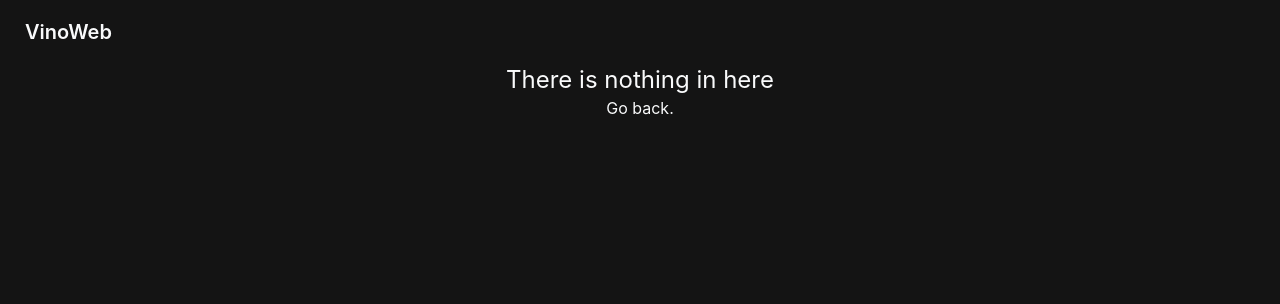
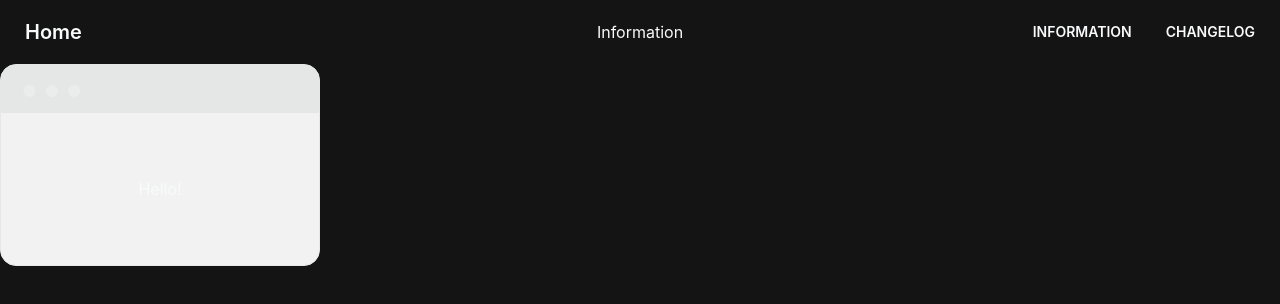
Before and after one commit to AlvinoAryo/Homepage-React, a React (Create React App) app: page /Information in a window 1280 px wide. Shown: the top 304 px of the page. Built offline with nearby package versions, Linux system fonts and the light colour scheme.

Commit message:
Adding information and changelog

```diff
--- a/public/index.html
+++ b/public/index.html
@@ -24,7 +24,7 @@
       work correctly both with client-side routing and a non-root public URL.
       Learn how to configure a non-root public URL by running `npm run build`.
     -->
-    <title>VinoWeb</title>
+    <title>AlvinoAryo</title>
   </head>
   <body>
     <noscript>You need to enable JavaScript to run this app.</noscript>
--- a/src/App.js
+++ b/src/App.js
@@ -3,21 +3,49 @@ import HomePage from "./Pages/Homepage";
 import NavBar from "./Pages/NavBar";
 import Information from "./Pages/Information";
 import ERR from "./Pages/ERR";
-import { BrowserRouter as Router, Routes, Route, Link, Navigate} from "react-router-dom";
+import ChangeLog from "./Pages/ChangeLog";
+import { BrowserRouter as Router, Routes, Route } from "react-router-dom";
+
 
 function App() {
   return (
     <Router>
       <div className="min-h-screen text-gray-50">
-        <div>
-          <NavBar title="VinoWeb" />
-        </div>
+        {/* <div>
+          <NavBar title="Home" path="/" />
+        </div> */}
         {/* <div className="font-bold m-2 p-4">
           <HomePage />
         </div> */}
         <Routes>
-          <Route exact path='/' element={<HomePage />} />
-          <Route path="/Information " element={<Information />} />
+          <Route
+            exact
+            path="/"
+            element={
+              <>
+                <NavBar path="/" />
+                <HomePage />
+              </>
+            }
+          />
+          <Route
+            path="/Information"
+            element={
+              <>
+                <NavBar path="Home" center="Information"/>
+                <Information />
+              </>
+            }
+          />
+          <Route
+            path="/Changelog"
+            element={
+              <>
+                <NavBar path="Home" center="Changelog"/>
+                <ChangeLog />
+              </>
+            }
+          />
           <Route path="*" element={<ERR />} />
         </Routes>
       </div>
--- /dev/null
+++ b/src/Pages/ChangeLog.jsx
@@ -0,0 +1,10 @@
+const ChangeLog = () => {
+
+  return (
+    <>
+      <div className="changelog column-2 inline-blo"></div>
+    </>
+  );
+};
+
+export default ChangeLog;
--- /dev/null
+++ b/src/Pages/ChangeLogCard.jsx
@@ -0,0 +1,15 @@
+const card = function (props) {
+  return (
+    <div class="card w-96 bg-base-100 shadow-xl">
+      <div class="card-body">
+        <h2 class="card-title">{props.title}</h2>
+        <p>{props.description}</p>
+        <div class="card-actions justify-end">
+          <div class="badge badge-outline">{props.version}</div>
+        </div>
+      </div>
+    </div>
+  );
+};
+
+export default card;
--- a/src/Pages/ERR.jsx
+++ b/src/Pages/ERR.jsx
@@ -3,10 +3,17 @@ import { Link } from "react-router-dom";
 const ERR = () => {
   return (
     <>
-      <div className="flex justify-center items-center text-2xl">
-        <h1>There is nothing in here</h1>
+      <div className="p-5">
+        <div className="flex justify-center items-center text-2xl">
+          <h1>There is nothing in here</h1>
+        </div>
+        <Link
+          to="/"
+          className="flex justify-center hover:text-blue-600 duration-300"
+        >
+          Go back.
+        </Link>
       </div>
-        <Link to="/" className="flex justify-center hover:text-blue-600 duration-300">Go back.</Link>
     </>
   );
 };
--- a/src/Pages/Homepage.jsx
+++ b/src/Pages/Homepage.jsx
@@ -1,5 +1,8 @@
 const HomePage = () => {
   const defaultColor = "text-rose-600";
+  const heroStyle = {
+    backgroundImage: "url(https://placeimg.com/1000/800/arch)",
+  };
   return (
     <div className="font-bold m-2 p-4">
       <div className="hero">
--- a/src/Pages/Information.jsx
+++ b/src/Pages/Information.jsx
@@ -1,9 +1,9 @@
 const HelloWorld = () => {
-    return (
-        <div>
-        <h1>Hello World</h1>
-        </div>
-    );
-}
+  return (
+    <div class="mockup-window border bg-base-300 w-80">
+      <div class="flex justify-center px-4 py-16 bg-base-200">Hello!</div>
+    </div>
+  );
+};
 
 export default HelloWorld;
--- a/src/Pages/NavBar.jsx
+++ b/src/Pages/NavBar.jsx
@@ -1,7 +1,24 @@
+import { Link } from "react-router-dom";
+
 const NavBar = (data) => {
   return (
-    <div class="navbar">
-      <a href="/" class="btn btn-ghost normal-case text-xl">{data.title}</a>
+    <div className="navbar">
+      <div className="navbar-start">
+        <a href="/" className="btn btn-ghost normal-case text-xl">
+          {data.path}
+        </a>
+      </div>
+      <div class="navbar-center">
+        <p>{data.center}</p>
+      </div>
+      <div className="navbar-end">
+      <Link to="/Information" className="btn btn-ghost">
+          Information
+        </Link>
+        <Link to="/Changelog" className="btn btn-ghost">
+          Changelog
+        </Link>
+      </div>
     </div>
   );
 };
```
